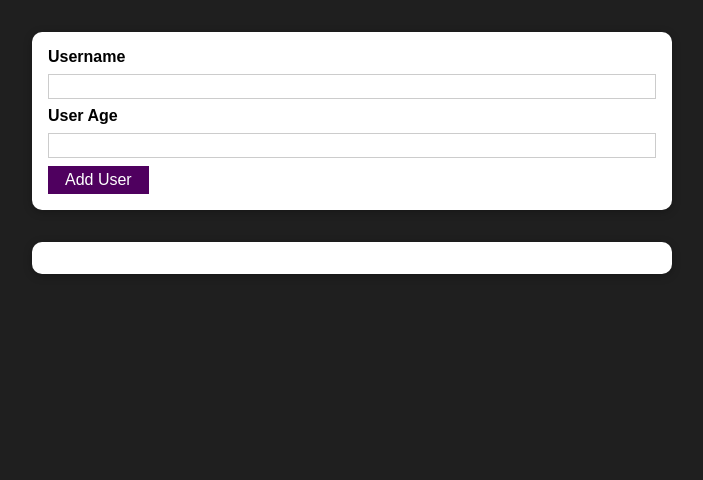
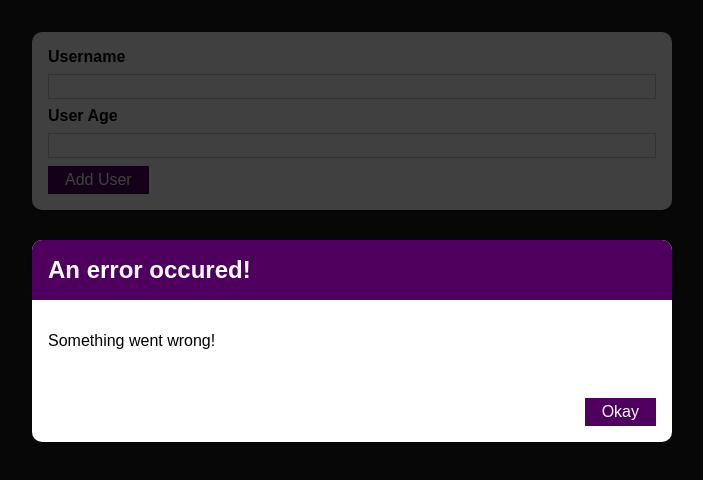
Before and after one commit to Suxrob9966/practice-project, a React (Create React App) app: page / in a window 1280 px wide. Shown: the top 480 px of the page, without its empty margins (288-991 px from the left). Built offline with nearby package versions, Linux system fonts and the light colour scheme.

Commit message:
adding error modal

```diff
--- /dev/null
+++ b/src/components/UI/ErrorModal.js
@@ -0,0 +1,25 @@
+import React from "react";
+import Card from "./Card";
+import Button from "./Button";
+import styles from "./ErrorModal.module.css";
+
+const ErrorModal = (props) => {
+  return (
+    <div>
+      <div className={styles.backdrop} />
+      <Card className={styles.modal}>
+        <header className={styles.header}>
+          <h2>{props.title}</h2>
+        </header>
+        <div className={styles.content}>
+          <p>{props.message}</p>
+        </div>
+        <footer className={styles.actions}>
+          <Button>Okay</Button>
+        </footer>
+      </Card>
+    </div>
+  );
+};
+
+export default ErrorModal;
--- /dev/null
+++ b/src/components/UI/ErrorModal.module.css
@@ -0,0 +1,45 @@
+.backdrop {
+  position: fixed;
+  top: 0;
+  left: 0;
+  width: 100%;
+  height: 100vh;
+  z-index: 10;
+  background: rgba(0, 0, 0, 0.75);
+}
+
+.modal {
+  position: fixed;
+  top: 30vh;
+  left: 10%;
+  width: 80%;
+  z-index: 100;
+  overflow: hidden;
+}
+
+.header {
+  background: #4f005f;
+  padding: 1rem;
+}
+
+.header h2 {
+  margin: 0;
+  color: white;
+}
+
+.content {
+  padding: 1rem;
+}
+
+.actions {
+  padding: 1rem;
+  display: flex;
+  justify-content: flex-end;
+}
+
+@media (min-width: 768px) {
+  .modal {
+    left: calc(50% - 20rem);
+    width: 40rem;
+  }
+}
--- a/src/components/Users/AddUser.js
+++ b/src/components/Users/AddUser.js
@@ -1,6 +1,7 @@
 import React, { useState } from "react";
 import Card from "../UI/Card";
 import Button from "../UI/Button";
+import ErrorModal from "../UI/ErrorModal";
 import styles from "./AddUser.module.css";
 
 const AddUser = (props) => {
@@ -31,6 +32,8 @@
   };
 
   return (
+    <div>
+      <ErrorModal title="An error occured!" message="Something went wrong!" />
       <Card className={styles.input}>
         <form onSubmit={addUserHandler}>
           <label htmlFor="username">Username</label>
@@ -51,6 +54,7 @@
           <Button type="submit">Add User</Button>
         </form>
       </Card>
+    </div>
   );
 };
 
```
Lines whose indentation alone changed are shown as unchanged.
